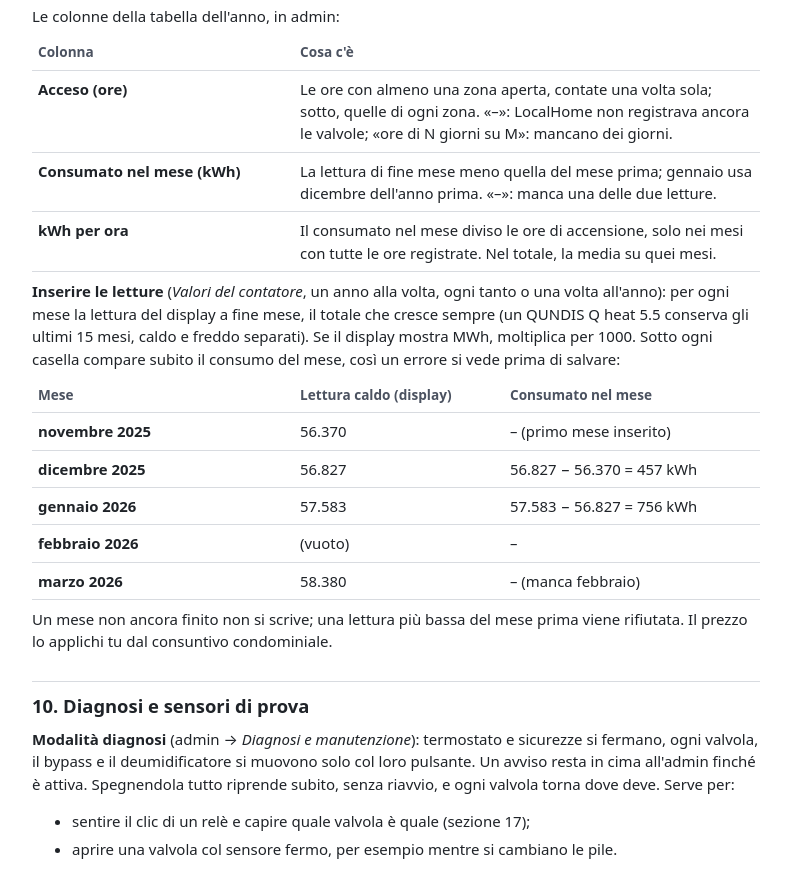
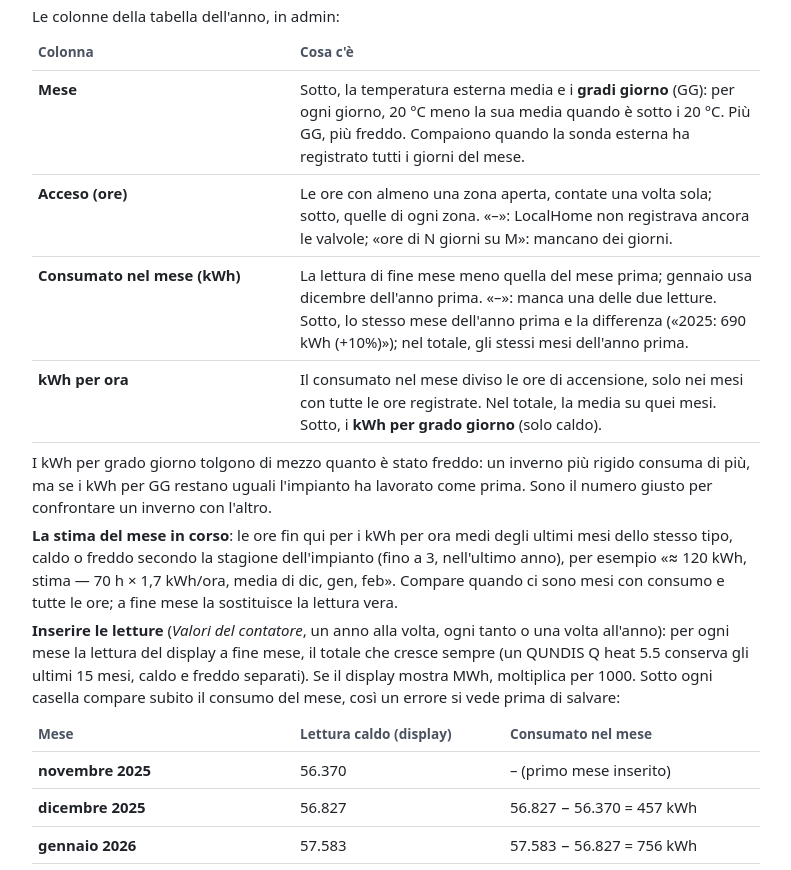
Before and after one commit to intilinux-eng/LocalHome, a plain HTML site: page src/localhome/web/static/guide/shelly-plus1-valvole.html in a window 1280 px wide. Shown: the part 7011-7881 px from the top of the page, without its empty margins (244-1035 px from the left). Drawn offline with Linux system fonts and the light colour scheme.

Commit message:
Docs: degree days, the year before and this month's estimate
Co-Authored-By: Claude Opus 5.5 <noreply@anthropic.com>

```diff
--- a/src/localhome/web/static/guide/shelly-plus1-valvole.html
+++ b/src/localhome/web/static/guide/shelly-plus1-valvole.html
@@ -371,13 +371,23 @@ quello in corso e i 5 prima.</p>
 <p>Le colonne della tabella dell'anno, in admin:</p>
 <table>
   <tr><th>Colonna</th><th>Cosa c'è</th></tr>
+  <tr><td>Mese</td><td>Sotto, la temperatura esterna media e i <strong>gradi giorno</strong> (GG): per ogni giorno, 20 °C
+      meno la sua media quando è sotto i 20 °C. Più GG, più freddo. Compaiono quando la sonda esterna ha registrato tutti i
+      giorni del mese.</td></tr>
   <tr><td>Acceso (ore)</td><td>Le ore con almeno una zona aperta, contate una volta sola; sotto, quelle di ogni zona.
       «–»: LocalHome non registrava ancora le valvole; «ore di N giorni su M»: mancano dei giorni.</td></tr>
   <tr><td>Consumato nel mese (kWh)</td><td>La lettura di fine mese meno quella del mese prima; gennaio usa dicembre dell'anno
-      prima. «–»: manca una delle due letture.</td></tr>
+      prima. «–»: manca una delle due letture. Sotto, lo stesso mese dell'anno prima e la differenza («2025: 690 kWh
+      (+10%)»); nel totale, gli stessi mesi dell'anno prima.</td></tr>
   <tr><td>kWh per ora</td><td>Il consumato nel mese diviso le ore di accensione, solo nei mesi con tutte le ore registrate.
-      Nel totale, la media su quei mesi.</td></tr>
+      Nel totale, la media su quei mesi. Sotto, i <strong>kWh per grado giorno</strong> (solo caldo).</td></tr>
 </table>
+<p>I kWh per grado giorno tolgono di mezzo quanto è stato freddo: un inverno più rigido consuma di più, ma se i kWh per GG
+restano uguali l'impianto ha lavorato come prima. Sono il numero giusto per confrontare un inverno con l'altro.</p>
+<p><strong>La stima del mese in corso</strong>: le ore fin qui per i kWh per ora medi degli ultimi mesi dello stesso tipo,
+caldo o freddo secondo la stagione dell'impianto (fino a 3, nell'ultimo anno), per esempio «≈ 120 kWh, stima — 70 h × 1,7
+kWh/ora, media di dic, gen, feb». Compare quando ci sono mesi con consumo e tutte le ore; a fine mese la sostituisce la
+lettura vera.</p>
 </div>
 <div class="keep">
 <p><strong>Inserire le letture</strong> (<em>Valori del contatore</em>, un anno alla volta, ogni tanto o una volta all'anno):
```
Also changed, not shown: 2 other files.
